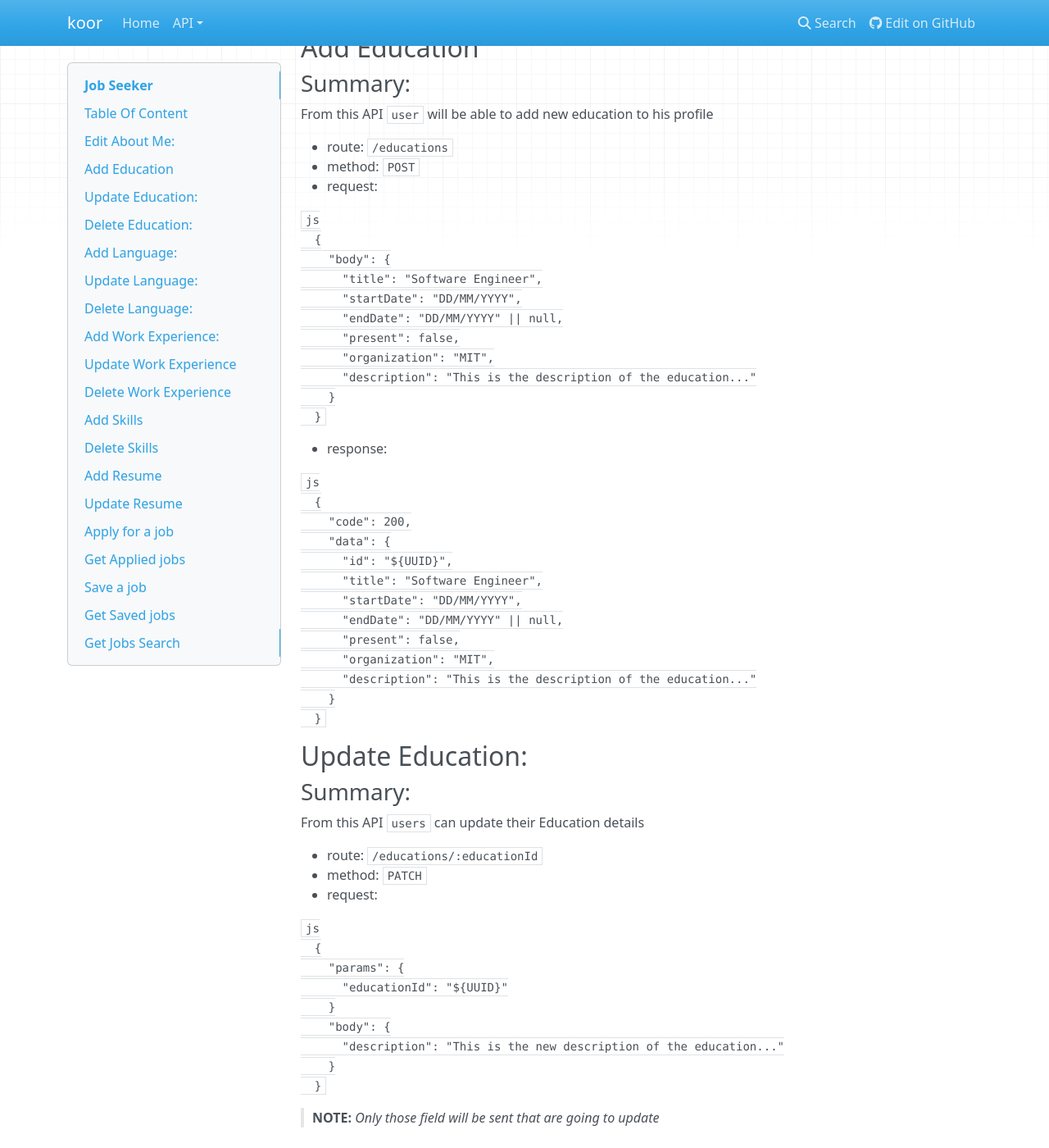
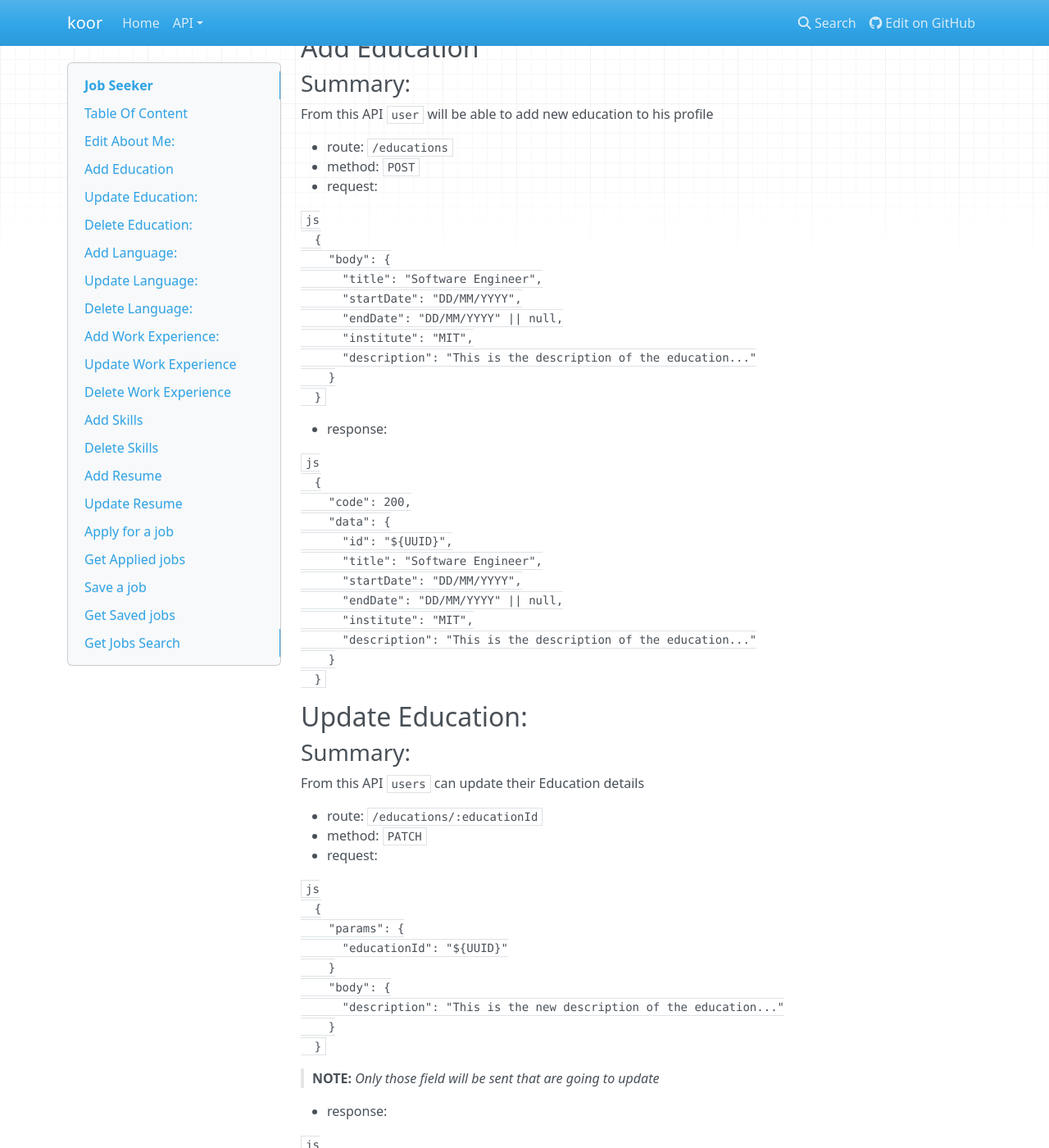
Before and after one commit to digimonkt/koor-backend, an MkDocs documentation site: the page built from docs/job-seeker/job-seeker.md, in a window 1280 px wide and 1400 px high, scrolled down 1494 px. Shown: the whole window at 82% size. Built offline with MkDocs 1.6.1, drawn with Linux system fonts in a browser that asks for light colours; nearby versions of some CDN libraries.

Commit message:
#22 - modify add education

```diff
--- a/docs/job-seeker/job-seeker.md
+++ b/docs/job-seeker/job-seeker.md
@@ -80,8 +80,7 @@ From this API `user` will be able to add new education to his profile
       "title": "Software Engineer",
       "startDate": "DD/MM/YYYY",
       "endDate": "DD/MM/YYYY" || null,
-      "present": false,
-      "organization": "MIT",
+      "institute": "MIT",
       "description": "This is the description of the education..."
     }
   }
@@ -97,8 +96,7 @@ From this API `user` will be able to add new education to his profile
       "title": "Software Engineer",
       "startDate": "DD/MM/YYYY",
       "endDate": "DD/MM/YYYY" || null,
-      "present": false,
-      "organization": "MIT",
+      "institute": "MIT",
       "description": "This is the description of the education..."
     }
   }
```
